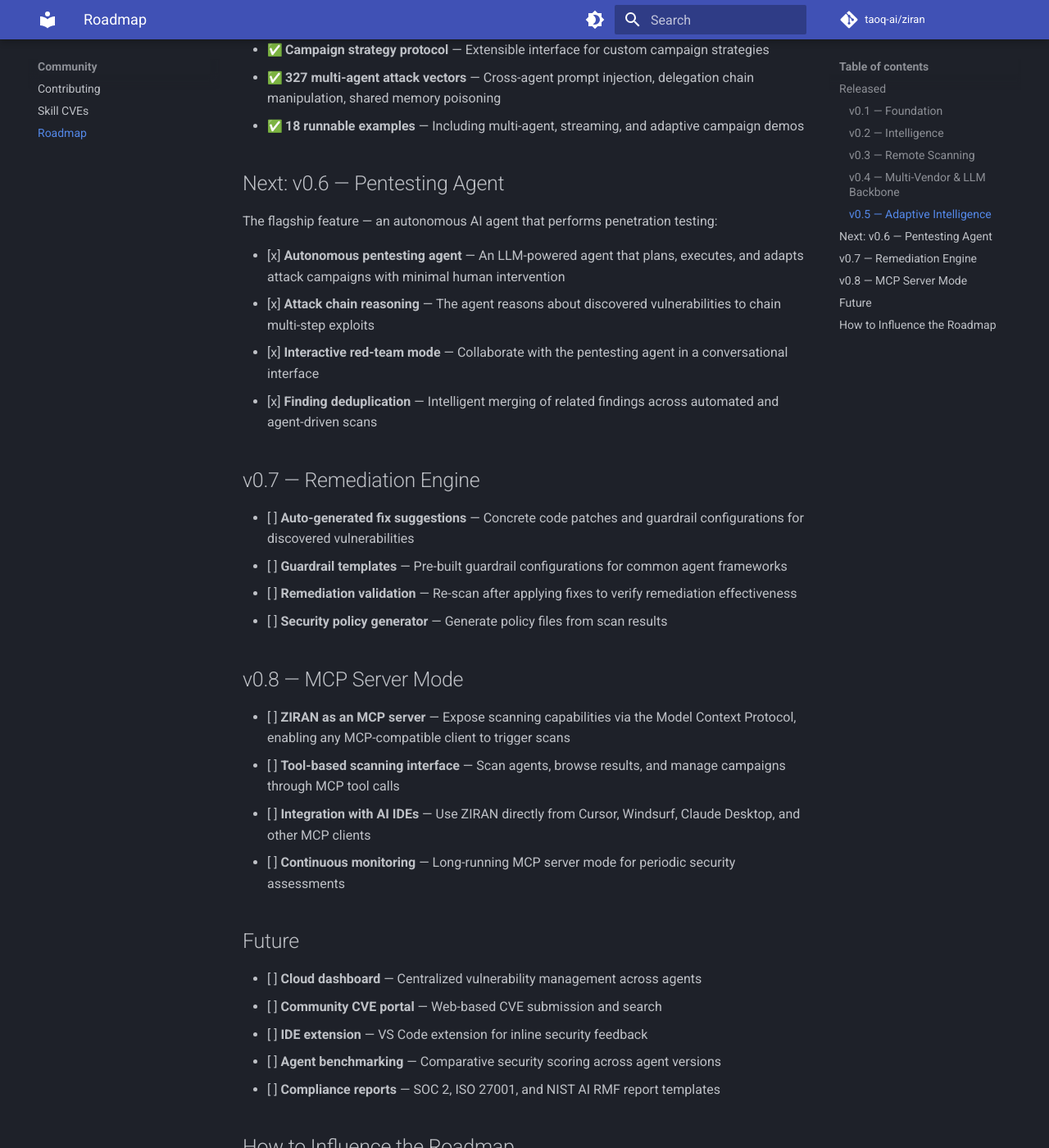
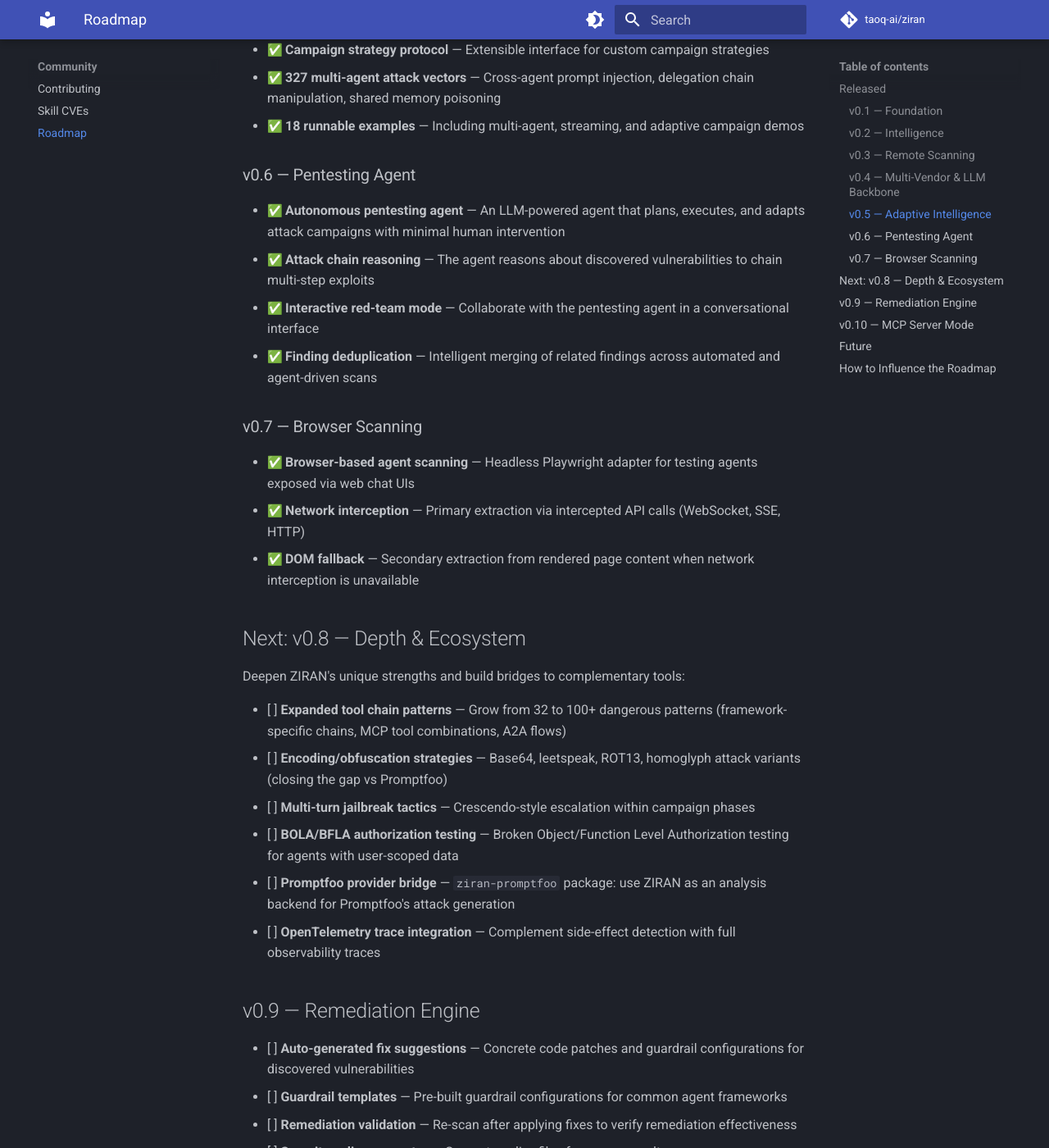
Before and after one commit to taoq-ai/ziran, an MkDocs documentation site: the page built from docs/community/roadmap.md, in a window 1280 px wide and 1400 px high, scrolled down 1734 px. Shown: the whole window at 82% size. Built offline with MkDocs 1.6.1 and Material for MkDocs 9.7.7, drawn with Linux system fonts in a browser that asks for light colours; emoji names are drawn with the system emoji font; comment, search, counter and statistics services are not loaded; some of the changed text lies outside the part shown.

Commit message:
docs: reposition ZIRAN and reshape roadmap based on competitive gap analysis (#24)
After analyzing 20+ tools in the AI security landscape (Promptfoo, Invariant/Snyk,
Garak, PyRIT, Inspect AI, NeMo Guardrails, Lakera, etc.), repositioned ZIRAN's
public-facing content to be honest about the landscape and sharp about our
genuine differentiators: discovery-based tool chain analysis, side-effect
detection, campaign-level knowledge graph orchestration, and A2A/MCP protocol depth.

Changes:
- README: updated comparison table (6 tools, honest marks), reordered
  differentiators, added "Is/Is Not" and "Works With" sections
- docs/index.md: aligned landing page with README, added "What ZIRAN Is Not" callout
- docs/community/roadmap.md: marked v0.6/v0.7 as released, added new v0.8
  "Depth & Ecosystem" focused on moat-deepening, bumped remediation to v0.9
  and MCP server to v0.10, reshaped Future section
- SKILL.md: added positioning section for AI coding agent guidance
- pyproject.toml + mkdocs.yml: updated descriptions to emphasize tool chain discovery

```diff
--- a/docs/community/roadmap.md
+++ b/docs/community/roadmap.md
@@ -52,23 +52,38 @@
 - :white_check_mark: **327 multi-agent attack vectors** — Cross-agent prompt injection, delegation chain manipulation, shared memory poisoning
 - :white_check_mark: **18 runnable examples** — Including multi-agent, streaming, and adaptive campaign demos
 
-## Next: v0.6 — Pentesting Agent
+### v0.6 — Pentesting Agent
 
-The flagship feature — an autonomous AI agent that performs penetration testing:
+- :white_check_mark: **Autonomous pentesting agent** — An LLM-powered agent that plans, executes, and adapts attack campaigns with minimal human intervention
+- :white_check_mark: **Attack chain reasoning** — The agent reasons about discovered vulnerabilities to chain multi-step exploits
+- :white_check_mark: **Interactive red-team mode** — Collaborate with the pentesting agent in a conversational interface
+- :white_check_mark: **Finding deduplication** — Intelligent merging of related findings across automated and agent-driven scans
 
-- [x] **Autonomous pentesting agent** — An LLM-powered agent that plans, executes, and adapts attack campaigns with minimal human intervention
-- [x] **Attack chain reasoning** — The agent reasons about discovered vulnerabilities to chain multi-step exploits
-- [x] **Interactive red-team mode** — Collaborate with the pentesting agent in a conversational interface
-- [x] **Finding deduplication** — Intelligent merging of related findings across automated and agent-driven scans
+### v0.7 — Browser Scanning
 
-## v0.7 — Remediation Engine
+- :white_check_mark: **Browser-based agent scanning** — Headless Playwright adapter for testing agents exposed via web chat UIs
+- :white_check_mark: **Network interception** — Primary extraction via intercepted API calls (WebSocket, SSE, HTTP)
+- :white_check_mark: **DOM fallback** — Secondary extraction from rendered page content when network interception is unavailable
+
+## Next: v0.8 — Depth & Ecosystem
+
+Deepen ZIRAN's unique strengths and build bridges to complementary tools:
+
+- [ ] **Expanded tool chain patterns** — Grow from 32 to 100+ dangerous patterns (framework-specific chains, MCP tool combinations, A2A flows)
+- [ ] **Encoding/obfuscation strategies** — Base64, leetspeak, ROT13, homoglyph attack variants (closing the gap vs Promptfoo)
+- [ ] **Multi-turn jailbreak tactics** — Crescendo-style escalation within campaign phases
+- [ ] **BOLA/BFLA authorization testing** — Broken Object/Function Level Authorization testing for agents with user-scoped data
+- [ ] **Promptfoo provider bridge** — `ziran-promptfoo` package: use ZIRAN as an analysis backend for Promptfoo's attack generation
+- [ ] **OpenTelemetry trace integration** — Complement side-effect detection with full observability traces
+
+## v0.9 — Remediation Engine
 
 - [ ] **Auto-generated fix suggestions** — Concrete code patches and guardrail configurations for discovered vulnerabilities
 - [ ] **Guardrail templates** — Pre-built guardrail configurations for common agent frameworks
 - [ ] **Remediation validation** — Re-scan after applying fixes to verify remediation effectiveness
 - [ ] **Security policy generator** — Generate policy files from scan results
 
-## v0.8 — MCP Server Mode
+## v0.10 — MCP Server Mode
 
 - [ ] **ZIRAN as an MCP server** — Expose scanning capabilities via the Model Context Protocol, enabling any MCP-compatible client to trigger scans
 - [ ] **Tool-based scanning interface** — Scan agents, browse results, and manage campaigns through MCP tool calls
@@ -77,9 +92,11 @@
 
 ## Future
 
-- [ ] **Cloud dashboard** — Centralized vulnerability management across agents
+- [ ] **Custom chain rule language** — User-defined tool chain patterns complementing ZIRAN's auto-discovery
+- [ ] **Community chain patterns** — Crowdsourced dangerous tool chain submissions (like Skill CVEs but for tool compositions)
+- [ ] **AgentSecBench** — Purpose-built benchmark: vulnerable agents with known tool chain vulnerabilities, demonstrating what ZIRAN catches that other tools miss
+- [ ] **Tool chain methodology paper** — Publish the discovery-based approach as research
 - [ ] **Community CVE portal** — Web-based CVE submission and search
-- [ ] **IDE extension** — VS Code extension for inline security feedback
 - [ ] **Agent benchmarking** — Comparative security scoring across agent versions
 - [ ] **Compliance reports** — SOC 2, ISO 27001, and NIST AI RMF report templates
 
--- a/mkdocs.yml
+++ b/mkdocs.yml
@@ -1,6 +1,6 @@
 site_name: ZIRAN — AI Agent Security Testing
 site_url: https://taoq-ai.github.io/ziran/
-site_description: Test AI agents for vulnerabilities using multi-phase trust exploitation methodology and knowledge graphs.
+site_description: Discover dangerous tool chain compositions in AI agents using knowledge graph analysis, multi-phase campaigns, and autonomous pentesting.
 site_author: TaoQ AI
 
 repo_name: taoq-ai/ziran
--- a/pyproject.toml
+++ b/pyproject.toml
@@ -1,7 +1,7 @@
 [project]
 name = "ziran"
 dynamic = ["version"]
-description = "AI Agent Security Testing Framework — multi-phase scan campaigns with knowledge graph tracking"
+description = "AI Agent Security Testing — discovers dangerous tool chain compositions via knowledge graph analysis"
 readme = "README.md"
 requires-python = ">=3.11"
 license = { text = "Apache-2.0" }
```
Also changed, not shown: README.md (+41 -28 lines), SKILL.md (+17 -1 lines), docs/index.md (+21 -19 lines).
